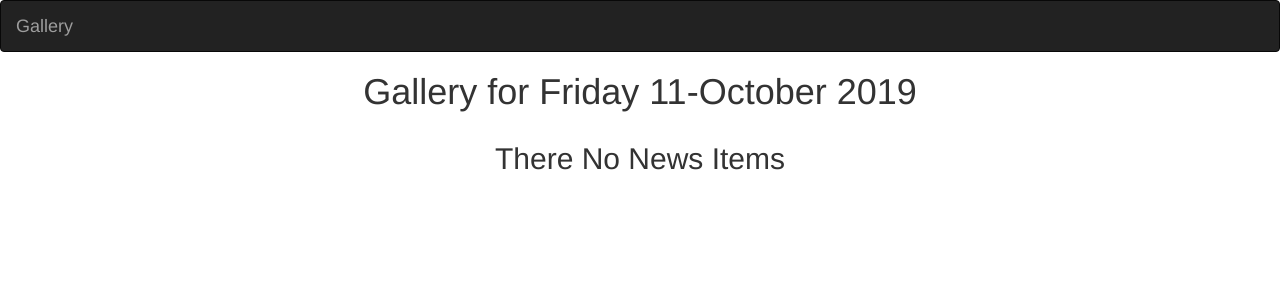
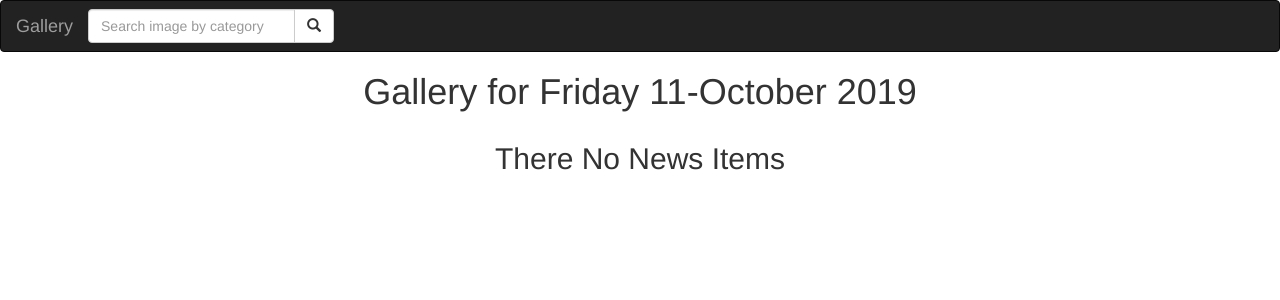
Before and after one commit to laetitia123/Gallery-Django-, a Django app: page / in a window 1280 px wide. Shown: the top 300 px of the page. Run offline with Django 3.2, Linux system fonts and the light colour scheme; data that the repository does not hold is empty; some libraries are stand-ins or nearby versions.

Commit message:
search added

```diff
--- a/gallery/models.py
+++ b/gallery/models.py
@@ -23,3 +23,7 @@ class Image (models.Model):
     def get_all_images(cls):
         image = cls.objects.all()
         return image
+    @classmethod
+    def search_by_category(cls,search_term):
+        image= cls.objects.filter(category__icontains=search_term)
+        return image
--- a/gallery/templates/all-gallery/today-gallery.html
+++ b/gallery/templates/all-gallery/today-gallery.html
@@ -12,7 +12,10 @@
       <!-- <h2 class="text-center"> {{ gallery_item.post }} </h2> -->
     <!-- </div> -->
 <!--Display news Article images  -->
-
+    <div class="col-xs-3 col-sm-3 col-md-3 col-lg-3">
+      <img src="{{gallery_item.image_image.url}}" class="img-responsive"  width="200" data-toggle="modal" data-target="#myModal"alt="Image">
+       <h2 class="text-center"> {{ gallery_item.post }} </h2>
+       <p>Posted {{gallery_item.pub_date|timesince}} by {{gallery_item.editor.first_name}}</p>
   </div>
   <div class="modal" id="myModal">
         <div class="modal-dialog">
--- a/gallery/templates/navbar.html
+++ b/gallery/templates/navbar.html
@@ -11,6 +11,16 @@
     <div class="navbar-header">
       <a class="navbar-brand" href="{% url 'newsToday' %}">Gallery</a>
     </div>
+    <form class="navbar-form" role="search" action="{% url 'search_results' %}">
+
+      <div class="input-group">
+        <input type="text" class="form-control" placeholder="Search image by category" name="image">
+        <div class="input-group-btn">
+          <button class="btn btn-default" type="submit"><i class="glyphicon glyphicon-search"></i></button>
+        </div>
+      </div>
+
+    </form>
   </div>
 </nav>
 </body>
--- a/gallery/templates/welcome.html
+++ b/gallery/templates/welcome.html
@@ -1,5 +1 @@
 <h1>welcome</h1>
-<div class="col-xs-3 col-sm-3 col-md-3 col-lg-3">
-    <img src="{{gallery_item.image_image.url}}" class="img-responsive"  width="200" data-toggle="modal" data-target="#myModal"alt="Image">
-     <h2 class="text-center"> {{ gallery_item.post }} </h2>
-     <p>Posted {{gallery_item.pub_date|timesince}} by {{gallery_item.editor.first_name}}</p>
--- a/gallery/urls.py
+++ b/gallery/urls.py
@@ -6,6 +6,7 @@ from django.conf.urls.static import static
 urlpatterns=[
     # url('^$',views.welcome,name = 'welcome'),
     url(r'^$',views.gallery,name='newsToday'),
+    url(r'^search/', views.search_results, name='search_results')
     # url(r'^archives/(\d{4}-\d{2}-\d{2})/$',views.past_days_news,name = 'pastNews'),
 ]
 if settings.DEBUG:
--- a/gallery/views.py
+++ b/gallery/views.py
@@ -18,6 +18,18 @@ def gallery(request):
     gallery = Image.get_all_images()
     return render(request, 'all-gallery/today-gallery.html', {"date": date,"gallery":gallery})
 
+def search_results(request):
+
+    if 'image' in request.GET and request.GET["image"]:
+        search_term = request.GET.get("image")
+        searched_images = Image.search_by_category(search_term)
+        message = f"{search_term}"
+
+        return render(request, 'all-gallery/search.html',{"message":message,"images": searched_images})
+
+    else:
+        message = "You haven't searched for any term"
+        return render(request, 'all-gallery/search.html',{"message":message})
 def convert_dates(dates):
 
     # Function that gets the weekday number for the date.
```
Also changed, not shown: gallery/templates/all-gallery/search.html (added, +25 -0 lines).
